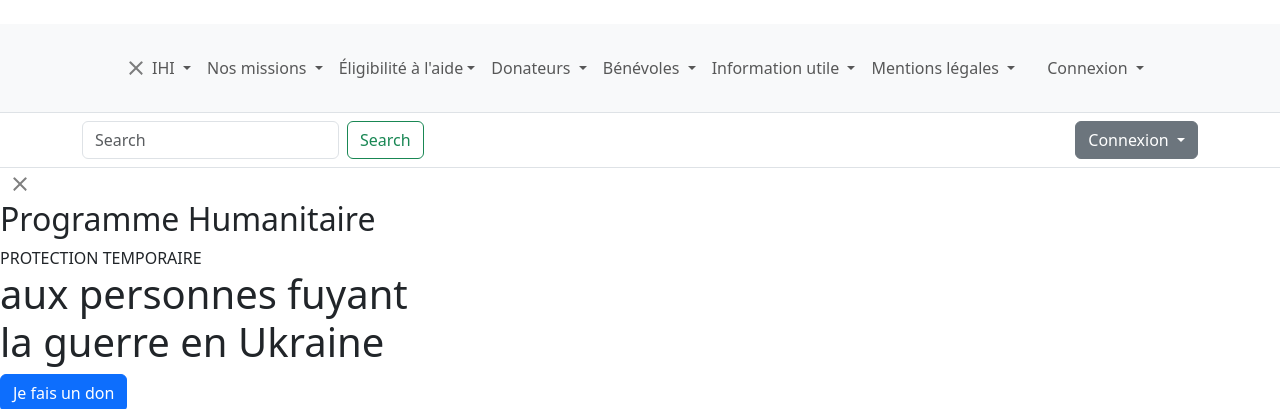
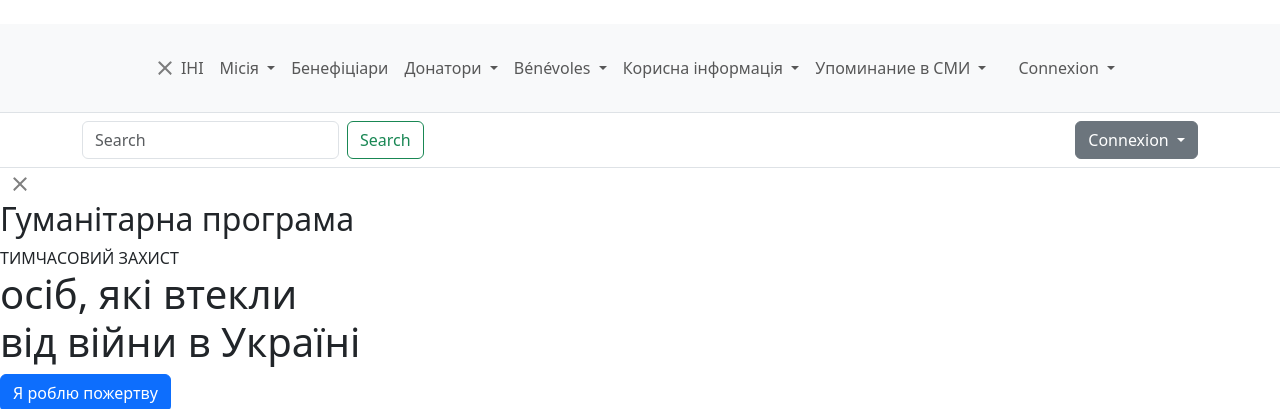
Before and after one commit to AB-IHI/AB-IHI, a PHP site: page /home_2.php in a window 1280 px wide. Shown: the top 409 px of the page. Run offline with PHP 8.4, Linux system fonts and the light colour scheme; some libraries are stand-ins or nearby versions.

Commit message:
pereviol i smenil faili, i siilki popravil

```diff
--- a/css_js/style.css
+++ b/css_js/style.css
@@ -366,7 +366,7 @@ html {
 
 #main_grid {
   display: grid;
-  grid-template-columns: 1.5fr 800px;  /* 1.5fraction and 2nd column 800 pixels wide*/
+  grid-template-columns: 470px 800px;  /* 1.5fraction and 2nd column 800 pixels wide | pixels and fractions don't mix*/
    grid-template-rows: auto 400px;  /* 1st clmn auto second 400pixel high */
   /* display: flex;
     flex-direction: column; */
--- a/view/home_2.php
+++ b/view/home_2.php
@@ -75,18 +75,117 @@
             </div>
 
 
-            <?php
-            include "inside_nav.php";
-            ?>
+            <!--start inside nav-->
+            <!--<ul class="navbar-nav">
+                <li class="nav-item "  >
+                    <a class="nav-link " href="?page=home" > Accueil </a>
+                </li>
+            </ul>-->
+
+            <ul class="navbar-nav">
 
 
 
 
+                    <a class="nav-link " href="?page=home" > IHI </a>
+
+
+            </ul>
+
+
+            <ul class="navbar-nav">
+
+                <li class="nav-item dropdown">
+                    <a class="nav-link  dropdown-toggle" href="#" data-bs-toggle="dropdown"> Місія </a>
+                    <ul class="dropdown-menu">
+                        <li><a class="dropdown-item" href=".?explain=act_bienfsce"> Règlement sur les missions</a></li>
+                        <li><a class="dropdown-item" href=".?explain=lau"> L'aube de l'espoir</a></li>
+                        <li><a class="dropdown-item" href="y_storage/1. Protection temporaire.pdf"> Тимчасовий захист</a></li>
+                        <li><a class="dropdown-item" href="y_storage/Règlement sur la procéd.de l’usage des serv.ling.pdf"> Перекладачі</a></li>
+                    </ul>
+                </li>
+            </ul>
+
+            <ul class="navbar-nav">
+
+                <li class="nav-item ">
+                    <a class="nav-link " href="#" >Бенефіціари</a>
+
+                </li>
+            </ul>
+
+            <ul class="navbar-nav">
+
+                <li class="nav-item dropdown">
+                    <a class="nav-link  dropdown-toggle" href="#" data-bs-toggle="dropdown"> Донатори </a>
+                    <ul class="dropdown-menu">
+                        <li><a class="dropdown-item" href=".?explain=mecenes">Благодійники </a></li>
+                        <li><a class="dropdown-item" href=".?explain=parrains">Спонсори </a></li>
+                        <li><a class="dropdown-item" href=".?explain=Act_internat°al">Activités internationales </a></li>
+                    </ul>
+                </li>
+            </ul>
+
+            <!--<ul class="navbar-nav">
+
+                <li class="nav-item dropdown">
+                    <a class="nav-link  dropdown-toggle" href="#" data-bs-toggle="dropdown"> Parrainage </a>
+                    <ul class="dropdown-menu">
+
+                        <li><a class="dropdown-item" href=".?explain=parrains"> Parrain </a></li>
+
+                    </ul>
+                </li>
+            </ul>-->
+
+            <ul class="navbar-nav">
+
+                <li class="nav-item dropdown">
+                    <a class="nav-link  dropdown-toggle" href="#" data-bs-toggle="dropdown"> Bénévoles </a>
+                    <ul class="dropdown-menu">
+                        <li><a class="dropdown-item" href=".?explain=explanation"> Devenir bénevole </a></li>
+                        <li><a class="dropdown-item" href="y_storage/Règlement sur les bénévoles.pdf"> Règlement sur les bénévoles</a></li>
+
+                    </ul>
+                </li>
+            </ul>
+
+
+
+            <ul class="navbar-nav">
+
+                <li class="nav-item dropdown">
+                    <a class="nav-link  dropdown-toggle" href="#" data-bs-toggle="dropdown"> Корисна інформація </a>
+                    <ul class="dropdown-menu">
+                        <li><a class="dropdown-item" href="https://www.annecy-ukraine.org/uk/otrymaty-dopomohu/">Отримати допомогу</a></li>
+                        <li><a class="dropdown-item" href="https://refugies.info/uk">refugies.info</a></li>
+
+                    </ul>
+                </li>
+
+            </ul>
+
+            <ul class="navbar-nav">
+
+                <li class="nav-item dropdown">
+                    <a class="nav-link  dropdown-toggle" href="#" data-bs-toggle="dropdown"> Упоминание в СМИ </a>
+                    <ul class="dropdown-menu">
+                        <li><a class="dropdown-item" href="https://www.jeveuxaider.gouv.fr/organisations/14315-initiative-humanitaire-international">Je veux aider.gouv.fr</a></li>
+
+                    </ul>
+                </li>
+            </ul>
+
+
+            <!-- end inside nav-->
+
+            <!--right space (ms-auto) automatically pushes to the left until equilibrium with the 1st ms-auto on the left-->
             <ul class="navbar-nav ms-auto">
-                <!--right space (ms-auto) automatically pushes to the left until equilibrium with the 1st ms-auto on the left-->
+
                 <li class="nav-item"><a href="#" class="nav-link link-dark px-2 small"></a></li>
             </ul>
 
+            <!--login&signUp-->
             <ul class="navbar-nav hid_btn_xl">
                 <li class="nav-item">
                     <div class="dropdown">
@@ -104,8 +203,9 @@
 
 
         </div> <!-- container-fluid.// -->
+
+        <!--Left space (col-md-1) automatically pushes to the right until equilibrium with the 2 ms-auto on the right-->
         <div class="bg-light ms-auto">
-            <!--Left space (col-md-1) automatically pushes to the right until equilibrium with the 2 ms-auto on the right-->
         </div>
     </nav>
 
@@ -156,14 +256,7 @@
             }
             ?>
 
-
-
-
-
-
             <!-- end of test area -->
-
-
 
         </div>
     </nav>
@@ -176,13 +269,11 @@
 
     <container class="">
 
-
         <!--3rd navbar-->
 
+        <button data-trigger="navbar_main" id="button_contenu" class="d-lg-none btn btn-warning beige " type="button"> Contenu </button>
 
-        <button data-trigger="navbar_main" id="button_contenu" class="d-lg-none btn btn-warning beige " type="button"> Contenu </button>
-        <!--  -->
-
+        <!-- old code used as spacer -->
         <nav id="navbar_main" class="mobile-offcanvas navbar  navbar-expand-lg ">
             <div class="container-fluid hstack gap-3">
                 <div class="offcanvas-header">
@@ -201,8 +292,6 @@
 
                 </ul>
 
-
-
                 <ul class="navbar-nav">
 
                     <li class="nav-item ">
@@ -210,29 +299,6 @@
                     </li>
 
                 </ul>
-
-                <ul class="navbar-nav">
-
-                    <li class="nav-item dropdown">
-
-                    </li>
-                </ul>
-
-                <ul class="navbar-nav">
-
-                    <li class="nav-item dropdown">
-
-                    </li>
-                </ul>
-
-                <ul class="navbar-nav">
-
-                    <li class="nav-item dropdown">
-
-                    </li>
-                </ul>
-
-
 
                 <ul class="navbar-nav ms-auto">
                     <!--right space (ms-auto) automatically pushes to the left until equilibrium with the 1st ms-auto on the left-->
@@ -248,16 +314,14 @@
         <right_div class="right_div">
 
             <p id="h2_" class="h2">
-                Programme Humanitaire
+                Гуманітарна програма
             </p>
             <h1_ class="">
-                PROTECTION TEMPORAIRE
+                ТИМЧАСОВИЙ ЗАХИСТ
             </h1_>
             <div class="h3 txt_blw  ">
-                <p id="descrip°" class="h1"> aux personnes fuyant <br> la guerre en Ukraine </p>
+                <p id="descrip°" class="h1"> осіб, які втекли <br> від війни в Україні </p>
             </div>
-
-
 
         </right_div>
         <div class="column hidetitl">
@@ -265,7 +329,7 @@
             <div id="don">
                 <a href="https://www.payasso.fr/protection-temporaire/don">
                     <button type="button" class="btn btn-primary btn-xl-center " id="button_one" alt="test">
-                        Je fais un don</button></a>
+                        Я роблю пожертву</button></a>
 
             </div>
         </div>
--- a/view/inside_nav.php
+++ b/view/inside_nav.php
@@ -79,8 +79,8 @@
     <li class="nav-item dropdown">
         <a class="nav-link  dropdown-toggle" href="#" data-bs-toggle="dropdown"> Bénévoles </a>
         <ul class="dropdown-menu">
-            <li><a class="dropdown-item" href=".?explain=explanation"> Règlement sur les bénévoles</a></li>
-            <li><a class="dropdown-item" href=".?page=login"> Devenir bénevole </a></li>
+            <li><a class="dropdown-item" href=".?explain=explanation"> Devenir bénevole </a></li>
+            <li><a class="dropdown-item" href="y_storage/Règlement sur les bénévoles.pdf"> Règlement sur les bénévoles</a></li>
 
         </ul>
     </li>
```
Also changed, not shown: 2 other files.
